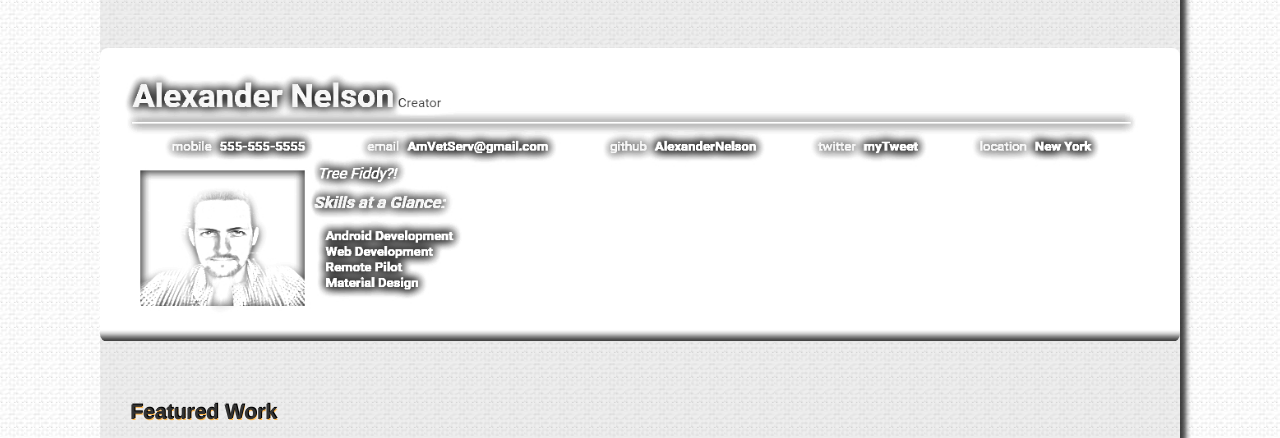
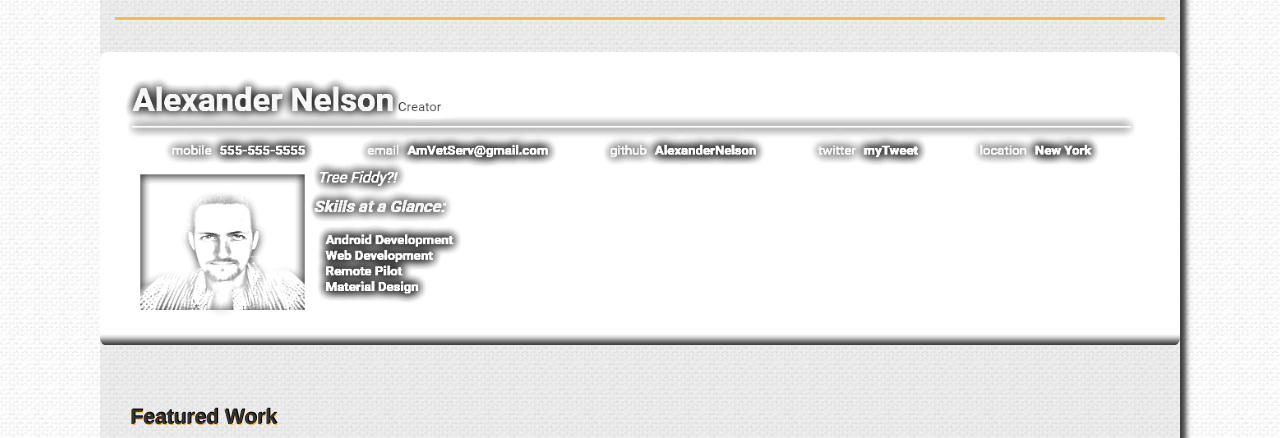
Before and after one commit to AlexanderNelson/myportfolio, a plain HTML site: page index.html in a window 1280 px wide. Shown: the part 222-660 px from the top of the page. Drawn offline with nearby package versions, Linux system fonts and the light colour scheme.

Commit message:
color horizontal rule, add spacin to featured work title

```diff
--- a/css/styles.css
+++ b/css/styles.css
@@ -1,4 +1,13 @@
+hr {
+height: 3px;
+color: #ffb74d;
+background-color: #ffb74d;
+border: none;
+}
 
+#section-title {
+  border-top: 16px;
+}
 
 .feature-item {
   border: 1px solid rgba(0,0,0,0.5);
@@ -58,7 +67,7 @@ figure {
 h2 {
     display: block;
     font-size: 1.5em;
-    -webkit-margin-before: 0.83em;
+    -webkit-margin-before: 2.83em;
     -webkit-margin-after: 0.83em;
     -webkit-margin-start: 0px;
     -webkit-margin-end: 0px;
--- a/index.html
+++ b/index.html
@@ -34,9 +34,8 @@
       <section class="row">
         <img class="img-responsive hero-image" src="images/webres.jpg" alt="Hero image of Alexander Nelson">
       </section>
-      <hr> <!-- line above project photos -->
       <section class="col-md-12">
-        <h2>Featured Work</h2>
+        <h2 id="section-title">Featured Work</h2>
         <div class="row feature-item-container">
           <div class="col-md-4 feature-item">
             <a href="https://alexandernelson.github.io/grannyd-webpage/">
```
